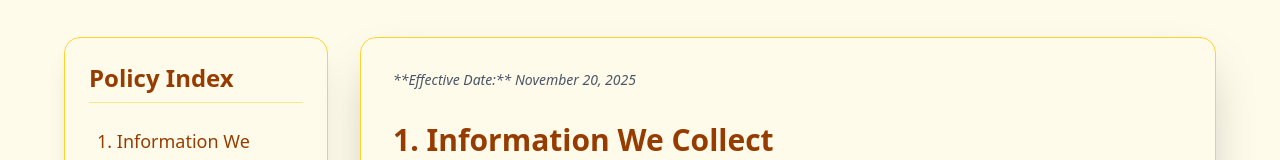
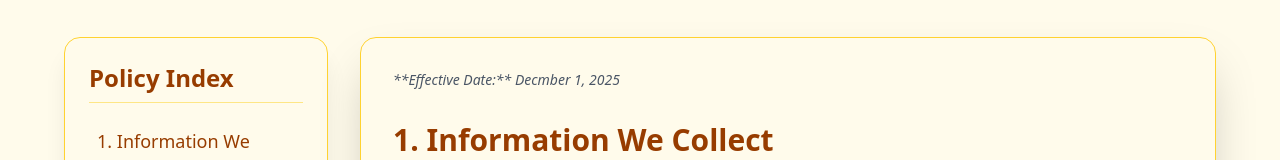
Before and after one commit to Sureshtr1998/kalyanam_FE, a React (Vite) app: page /privacy in a window 1280 px wide. Shown: the part 187-347 px from the top of the page. Built offline with nearby package versions, Linux system fonts and the light colour scheme.

Commit message:
Date fix

```diff
--- a/src/screens/privacy/PrivacyPolicy.tsx
+++ b/src/screens/privacy/PrivacyPolicy.tsx
@@ -5,7 +5,7 @@ import {
   CARD_BG,
   BORDER_COLOR,
 } from "../../styles/variables";
-import { SUPPORT_EMAIL } from "../../utils/constants";
+import { SUPPORT_EMAIL, updatedDate } from "../../utils/constants";
 import SEO from "../../components/misc/SEO";
 
 interface PolicySection {
@@ -271,7 +271,7 @@ const PrivacyPolicy = () => {
             <div
               className={`p-8 rounded-2xl shadow-2xl ${CARD_BG} border ${BORDER_COLOR}`}>
               <p className="text-gray-600 mb-6 text-sm italic">
-                **Effective Date:** November 20, 2025
+                **Effective Date:** {updatedDate}
               </p>
               <div className="space-y-6">
                 {policyData.map((section) => (
--- a/src/screens/terms/TermsConditions.tsx
+++ b/src/screens/terms/TermsConditions.tsx
@@ -6,6 +6,7 @@ import {
   BORDER_COLOR,
 } from "../../styles/variables";
 import SEO from "../../components/misc/SEO";
+import { updatedDate } from "../../utils/constants";
 
 interface TermSection {
   id: string;
@@ -28,7 +29,7 @@ const termsData: TermSection[] = [
           Terms, you must stop using the Service immediately.
         </p>
         <p className="text-sm italic text-gray-500">
-          Last Updated: November 20, 2025.
+          Last Updated: {updatedDate}.
         </p>
       </>
     ),
--- a/src/utils/constants.ts
+++ b/src/utils/constants.ts
@@ -440,6 +440,8 @@ export const mandatoryPartnerFields: (keyof PartnerDetailsIn)[] = [
 
 export const IMAGEKIT_PARAMS = "?tr=w-3000,h-3000,q-80,fo-face"
 
+export const updatedDate = "Decmber 1, 2025"
+
 export const SUPPORT_EMAIL = 'contactus@seetharamakalyana.in'
 
 export const REGISTRATION_FEE = 351
```
